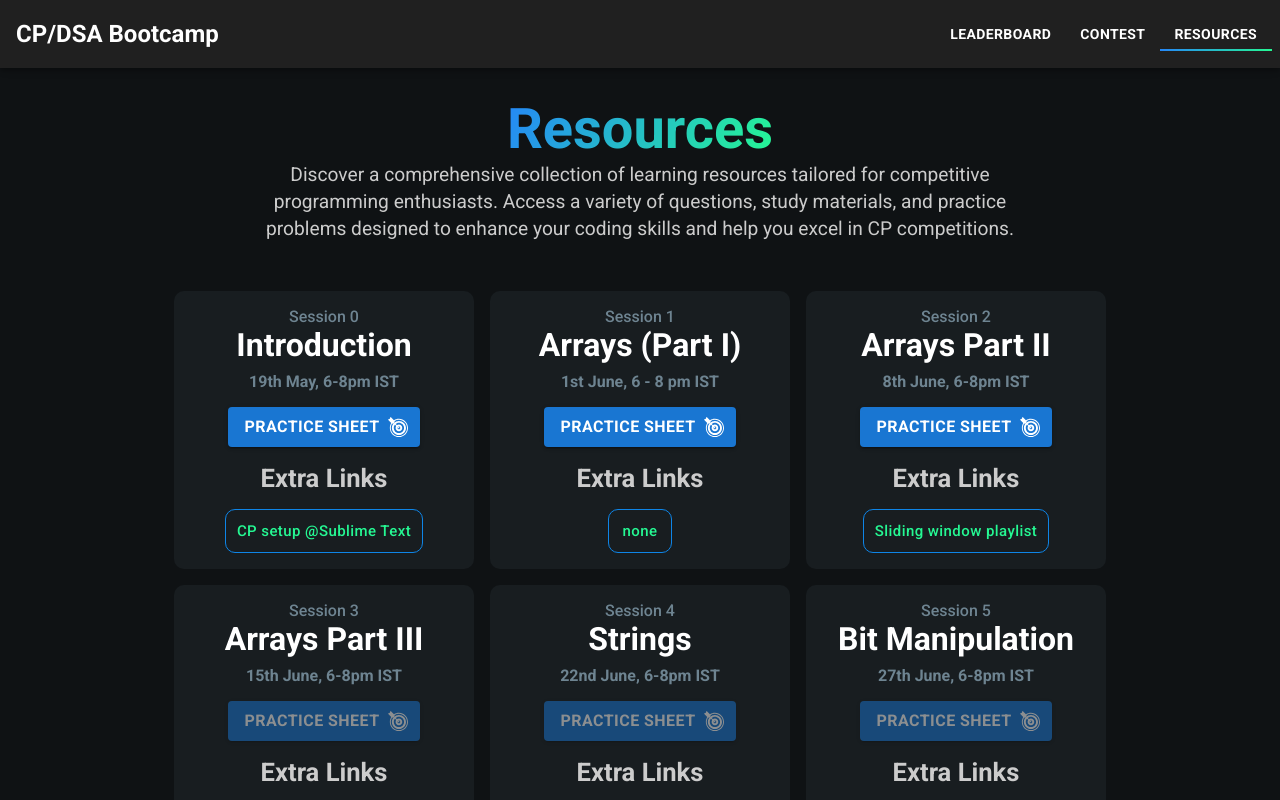
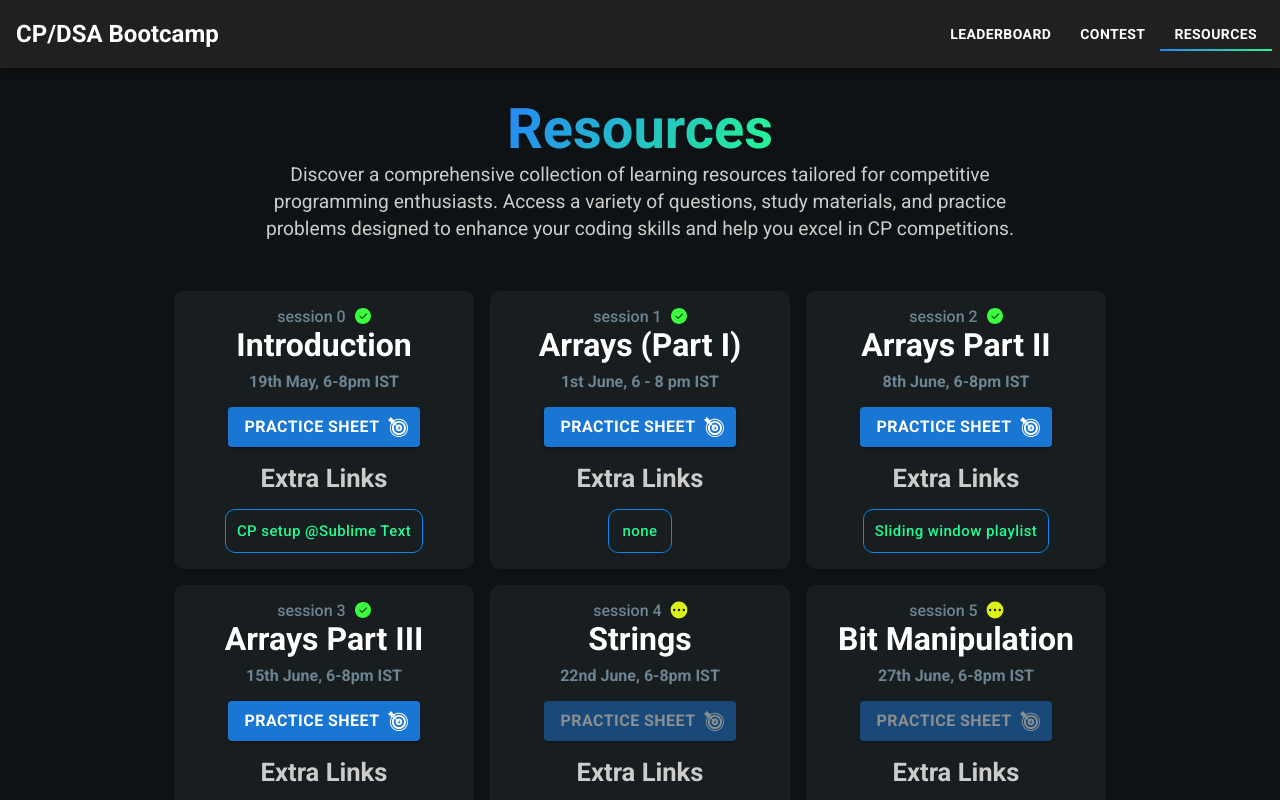
Before and after one commit to Soumyajit0803/cp-dsa-bootcamp, a React (Vite) app in the folder client/: page /resources in a window 1280 px wide. Shown: the top 800 px of the page. Built offline with nearby package versions, Linux system fonts and the light colour scheme.

Commit message:
[UPDATE]: Added session 3 notes; New ResourceCard look

```diff
--- a/client/public/assets/svgvectors.jsx
+++ b/client/public/assets/svgvectors.jsx
@@ -347,3 +347,15 @@ export function Practice({ cls, color }) {
         </svg>
     );
 }
+
+export function Pending({cls, color}) {
+    return (
+        <svg style={{transform: "scale(1.2)"}} className={cls} fill={color} viewBox="0 0 32 32" id="icon" xmlns="http://www.w3.org/2000/svg"><g id="SVGRepo_bgCarrier" strokeWidth="0"></g><g id="SVGRepo_tracerCarrier" strokeLinecap="round" strokeLinejoin="round"></g><g id="SVGRepo_iconCarrier"><path d="M16,2A14,14,0,1,0,30,16,14,14,0,0,0,16,2ZM8,18a2,2,0,1,1,2-2A2,2,0,0,1,8,18Zm8,0a2,2,0,1,1,2-2A2,2,0,0,1,16,18Zm8,0a2,2,0,1,1,2-2A2,2,0,0,1,24,18Z" transform="translate(0 0)"></path> <path id="inner-path" class="cls-1" style={{"fill":"none"}} d="M10,16a2,2,0,1,1-2-2A2,2,0,0,1,10,16Zm6-2a2,2,0,1,0,2,2A2,2,0,0,0,16,14Zm8,0a2,2,0,1,0,2,2A2,2,0,0,0,24,14Z" transform="translate(0 0)"></path> <rect id="_Transparent_Rectangle_" dataName="<Transparent Rectangle>" class="cls-1" width="32" height="32" style={{"fill":"none"}}></rect> </g></svg>
+    )
+}
+
+export function Complete({cls, color}) {
+    return (
+        <svg fill={color} className={cls } viewBox="0 0 1920 1920" xmlns="http://www.w3.org/2000/svg"><g id="SVGRepo_bgCarrier" stroke-width="0"></g><g id="SVGRepo_tracerCarrier" strokeLinecap="round" strokeLinejoin="round"></g><g id="SVGRepo_iconCarrier"> <path d="M854.344 1317.685 503.209 966.55l79.85-79.85 271.285 271.285 520.207-520.32 79.849 79.962-600.056 600.057ZM960.056 0c-529.355 0-960 430.645-960 960s430.645 960 960 960c529.243 0 960-430.645 960-960S1489.3 0 960.056 0Z" fillRule="evenodd"></path> </g></svg>
+    )
+}
--- a/client/src/components/resourceCard/resourceCard.css
+++ b/client/src/components/resourceCard/resourceCard.css
@@ -9,6 +9,12 @@
     border-radius: 10px;
     width: min(100%, 300px);
     transition: all 0.2s ease;
+}
+
+.done {
+    width: 1em;
+    height: 1em;
+    margin-left: 1ch;
 }
 
 .resource-card:hover {
--- a/client/src/components/resourceCard/resourceCard.jsx
+++ b/client/src/components/resourceCard/resourceCard.jsx
@@ -1,14 +1,31 @@
 import React from "react";
 import "./resourceCard.css";
 import { Button } from "@mui/material";
-import { Practice } from "../../../public/assets/svgvectors";
+import { Practice, Pending, Complete } from "../../../public/assets/svgvectors";
 
 export default function ResourceCard({ session, heading, text, sheetLink, extraLinks, datetime }) {
+    var add = sheetLink.length > 0 ? "one" : "";
     return (
-        <div className="resource-card">
+        <div className={"resource-card " + add}>
             <div className="heading">
-                {session!=="" && (
-                    <div style={{ color: "#6e8491", fontWeight: "500", fontSize: "1rem" }}>Session {session}</div>
+                {1 && (
+                    <div
+                        style={{
+                            color: "#6e8491",
+                            fontWeight: "500",
+                            fontSize: "1rem",
+                            display: "flex",
+                            justifyContent: "center",
+                            alignItems: "center",
+                        }}
+                    >
+                        {session}{" "}
+                        {sheetLink.length > 0 ? (
+                            <Complete cls="done" color={"rgb(58, 252, 61)"} />
+                        ) : (
+                            <Pending cls="done" color="#dcf216" />
+                        )}
+                    </div>
                 )}
                 {heading}
                 <div className="datetime">{datetime}</div>
@@ -37,7 +54,13 @@ export default function ResourceCard({ session, heading, text, sheetLink, extraL
                 {extraLinks &&
                     Object.keys(extraLinks).map((link, i) => {
                         return (
-                            <Button key={i} className={"table-swap"} size="large" href={extraLinks[link]} target="_blank">
+                            <Button
+                                key={i}
+                                className={"table-swap"}
+                                size="large"
+                                href={extraLinks[link]}
+                                target="_blank"
+                            >
                                 {link}
                             </Button>
                         );
--- a/client/src/pages/resources/Resources.jsx
+++ b/client/src/pages/resources/Resources.jsx
@@ -14,7 +14,7 @@ const Resources = () => {
             </div>
             <div className="list">
                 <ResourceCard
-                    session={0}
+                    session={"session 0"}
                     text={""}
                     sheetLink={"https://docs.google.com/document/d/1aHA1rGATnrAG0l2J6NlR981OSo3V41vx/edit?usp=sharing&ouid=117739622112221879547&rtpof=true&sd=true"}
                     heading={"Introduction"}
@@ -22,7 +22,7 @@ const Resources = () => {
                     extraLinks={{"CP setup @Sublime Text":"https://youtu.be/Zlx7gmt3lBU?si=2FdGVLUkTBLIqiAv"}}
                 />
                 <ResourceCard
-                    session={1}
+                    session={"session 1"}
                     text={""}
                     sheetLink={"https://docs.google.com/document/d/1UQzq2ujIzM2iBNiz-Tw0uSAPqdlVPgUt/edit?usp=sharing&ouid=117739622112221879547&rtpof=true&sd=true"}
                     heading={"Arrays (Part I)"}
@@ -30,7 +30,7 @@ const Resources = () => {
                     extraLinks={{"none": ""}}
                 />
                 <ResourceCard
-                    session={2}
+                    session={"session 2"}
                     text={""}
                     sheetLink={"https://docs.google.com/document/d/1RyWq6UrPh5ovv_T_Jkvc5SJ125s2TC-1/edit?usp=sharing&ouid=117739622112221879547&rtpof=true&sd=true"}
                     heading={"Arrays Part II"}
@@ -38,15 +38,15 @@ const Resources = () => {
                     extraLinks={{"Sliding window playlist": "https://youtube.com/playlist?list=PL_z_8CaSLPWeM8BDJmIYDaoQ5zuwyxnfj&si=oiwfh88Ux7f-YsBe"}}
                 />
                 <ResourceCard
-                    session={3}
+                    session={"session 3"}
                     text={""}
-                    sheetLink={""}
+                    sheetLink={"https://docs.google.com/document/d/1fmedJgspyS_K2iXv4uWvSAENHtenRY_j/edit?usp=sharing&ouid=117739622112221879547&rtpof=true&sd=true"}
                     heading={"Arrays Part III"}
                     datetime={"15th June, 6-8pm IST"}
-                    extraLinks={null}
+                    extraLinks={{"Fenwick Tree": "https://www.geeksforgeeks.org/binary-indexed-tree-or-fenwick-tree-2/"}}
                 />
                 <ResourceCard
-                    session={4}
+                    session={"session 4"}
                     text={""}
                     sheetLink={""}
                     heading={"Strings"}
@@ -54,7 +54,7 @@ const Resources = () => {
                     extraLinks={null}
                 />
                 <ResourceCard
-                    session={5}
+                    session={"session 5"}
                     text={""}
                     sheetLink={""}
                     heading={"Bit Manipulation"}
@@ -62,7 +62,7 @@ const Resources = () => {
                     extraLinks={null}
                 />
                 <ResourceCard
-                    session={""}
+                    session={"Miscellaneous"}
                     text={"Miscellaneous questions from topics discussed so far"}
                     sheetLink={""}
                     heading={"Practical Session"}
```
